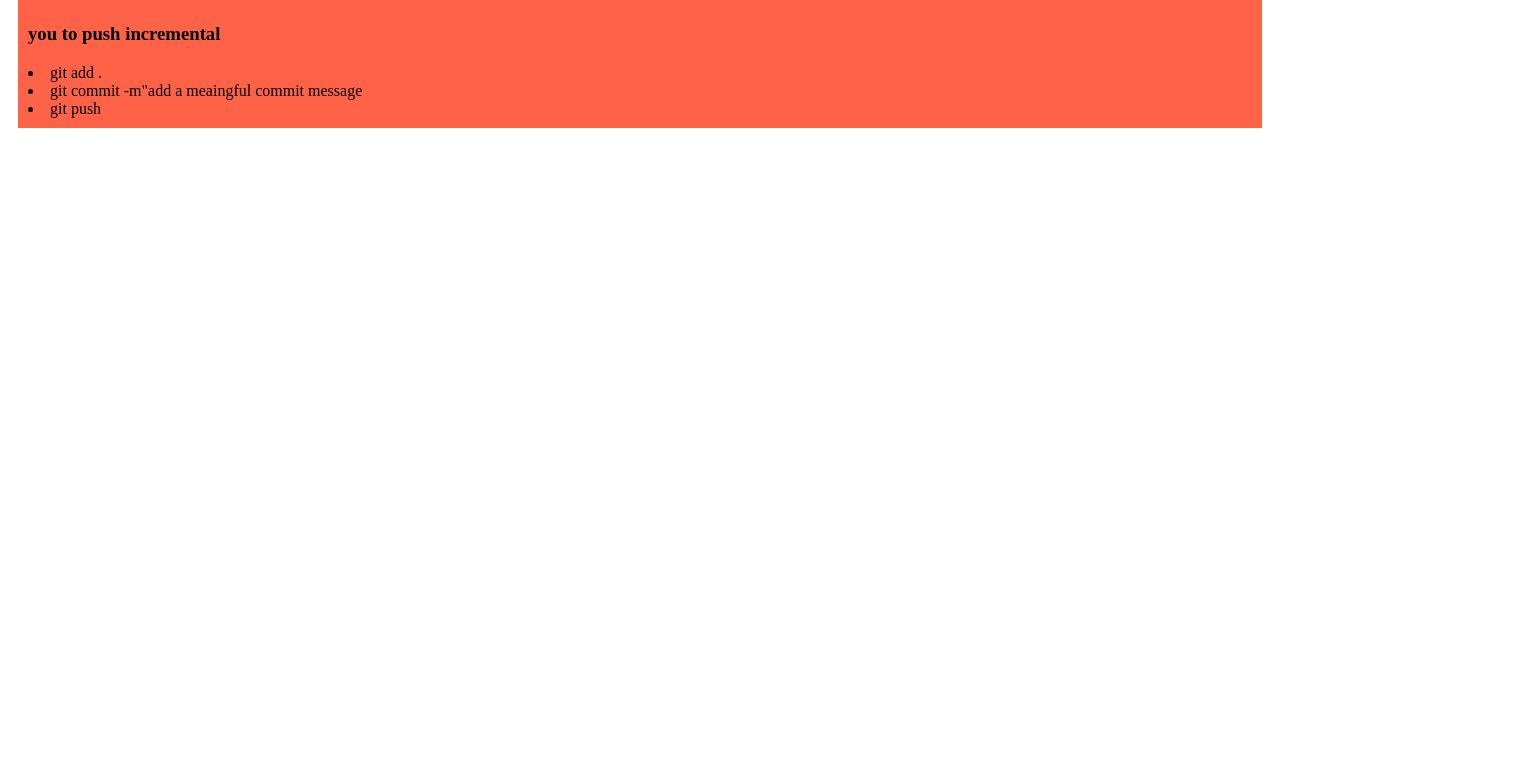
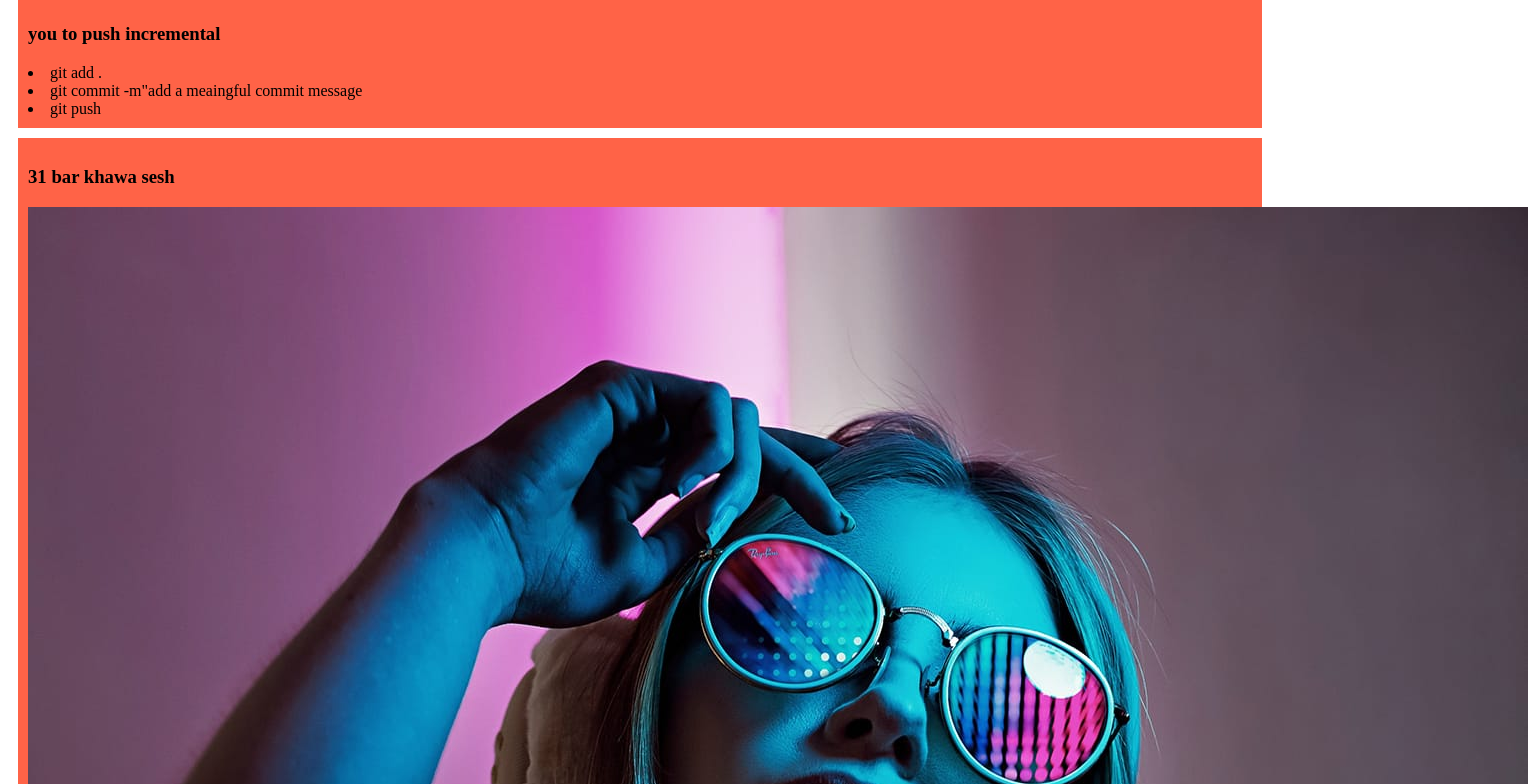
Before and after one commit to Afser36/my-new-website, a plain HTML site: page index.html in a window 1280 px wide. Shown: the part 440-1224 px from the top of the page, 1528 px wide, since content can reach past the window. Before the commit the page ends 800 px from the top, so only its background shows below. Drawn offline with Linux system fonts and the light colour scheme.

Commit message:
added 31 diye dao

```diff
--- a/index.html
+++ b/index.html
@@ -26,5 +26,9 @@
         <li>git commit -m"add a meaingful commit message</li>
         <li>git push</li>
     </div>
+    <div>
+        <h3>31 bar khawa sesh</h3>
+        <img src="Image/31.jpg" alt="">
+    </div>
 </body>
 </html>
```
Also changed, not shown: Image/31.jpg (added).
